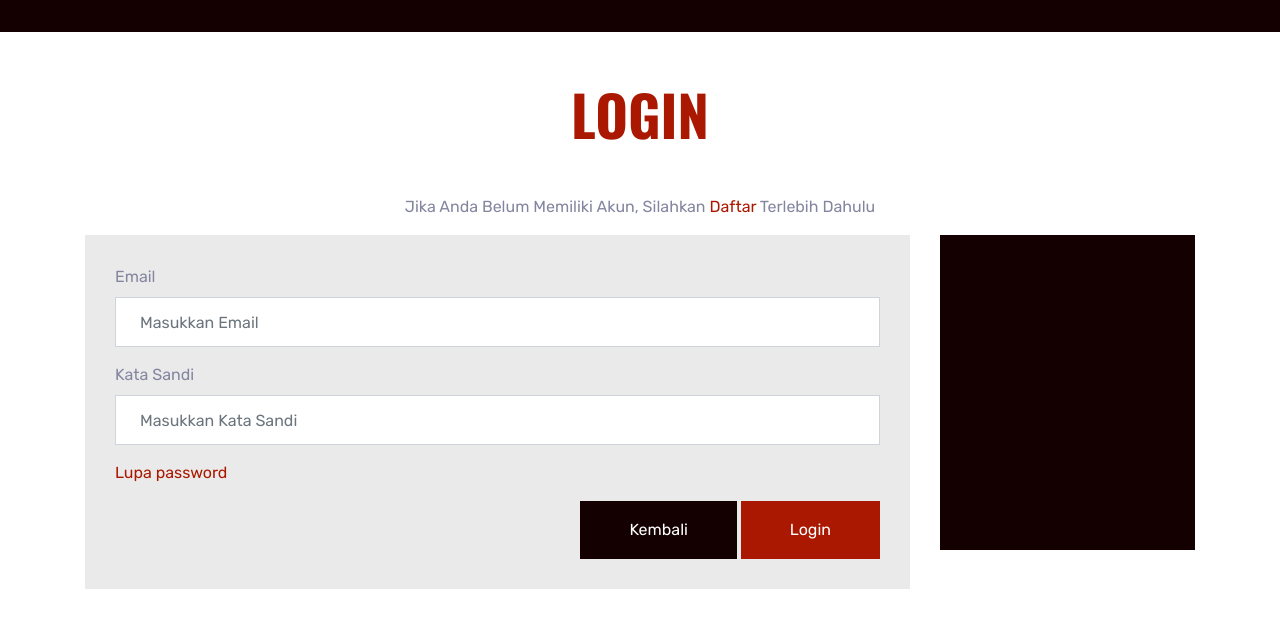
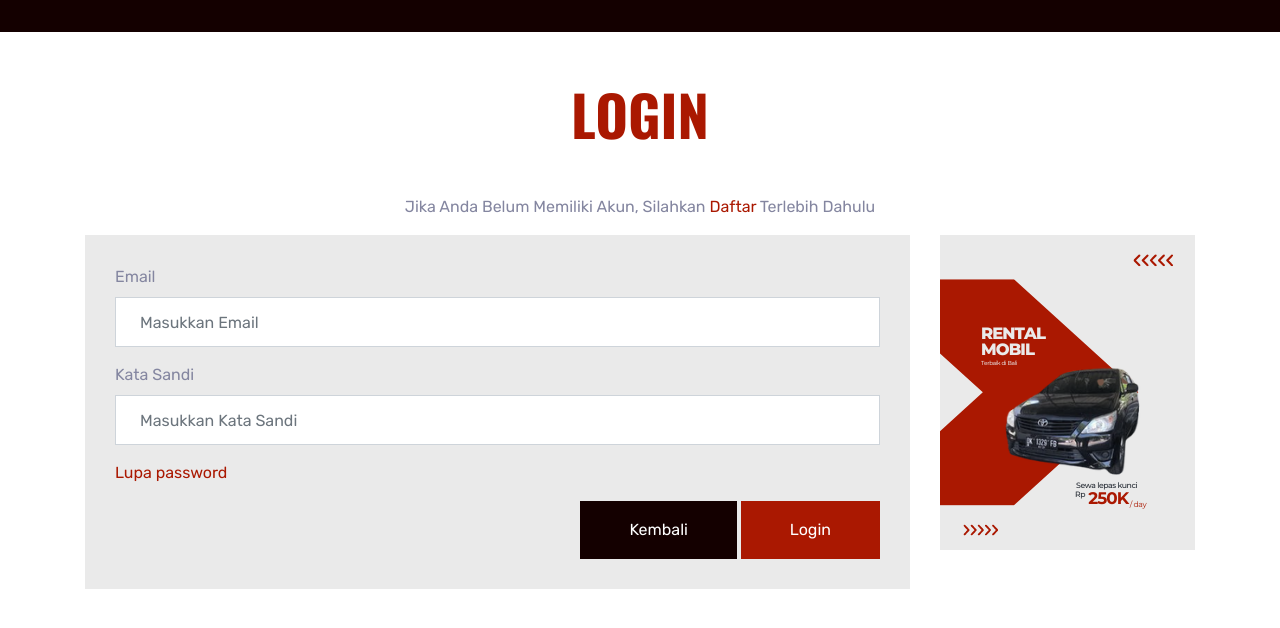
Before and after one commit to anggadwi24/rent-car-midtrans, a CodeIgniter app: page /database/auth in a window 1280 px wide. Shown: the top 628 px of the page. Run offline with CodeIgniter, Linux system fonts and the light colour scheme; some libraries are stand-ins or nearby versions.

Commit message:
update view login

```diff
--- a/application/views/forgot.php
+++ b/application/views/forgot.php
@@ -83,7 +83,7 @@
                     </div>
                 </div>
                 <div class="col-lg-3 mb-2 d-none d-sm-inline-block">
-                    <div class="bg-dark d-flex flex-column justify-content-center px-5 mb-4" style="height: 315px;"></div>
+                    <img src="<?= base_url('upload/icon/bannerR.png') ?>" class="img-fluid">
                 </div>
             </div>
         </div>
--- a/application/views/login.php
+++ b/application/views/login.php
@@ -88,7 +88,7 @@
                     </div>
                 </div>
                 <div class="col-lg-3 mb-2 d-none d-sm-inline-block">
-                    <div class="bg-dark d-flex flex-column justify-content-center px-5 mb-4" style="height: 315px;"></div>
+                    <img src="<?= base_url('upload/icon/bannerR.png') ?>" class="img-fluid">
                 </div>
             </div>
         </div>
--- a/application/views/register.php
+++ b/application/views/register.php
@@ -108,7 +108,7 @@
                     </div>
                 </div>
                 <div class="col-lg-3 mb-2 d-none d-sm-inline-block">
-                    <div class="bg-dark d-flex flex-column justify-content-center px-5 mb-4" style="height: 515px;"></div>
+                    <img src="<?= base_url('upload/icon/bannerL.png') ?>" class="img-fluid">
                 </div>
             </div>
         </div>
```
Also changed, not shown: upload/icon/bannerL.png (added), upload/icon/bannerR.png (added).
